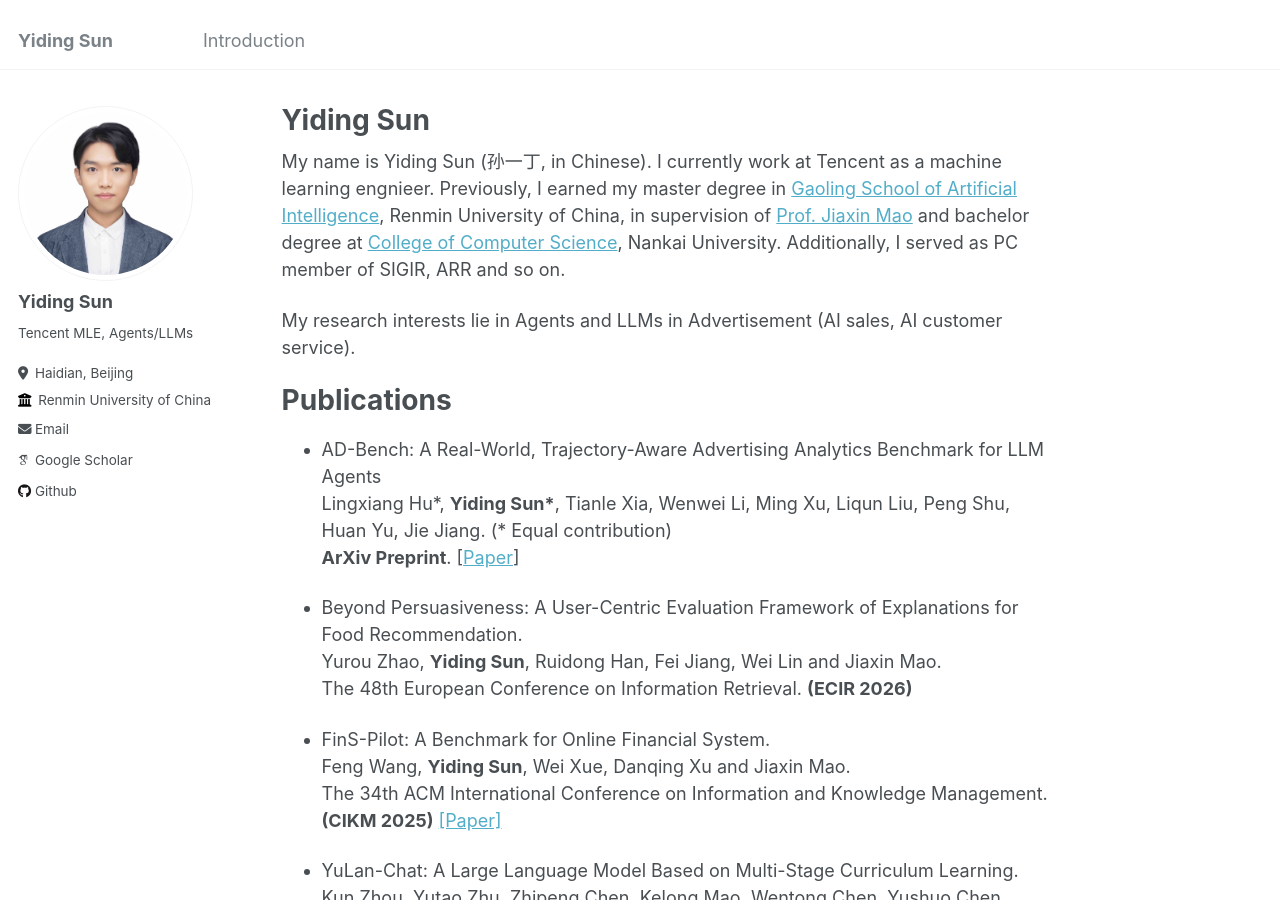
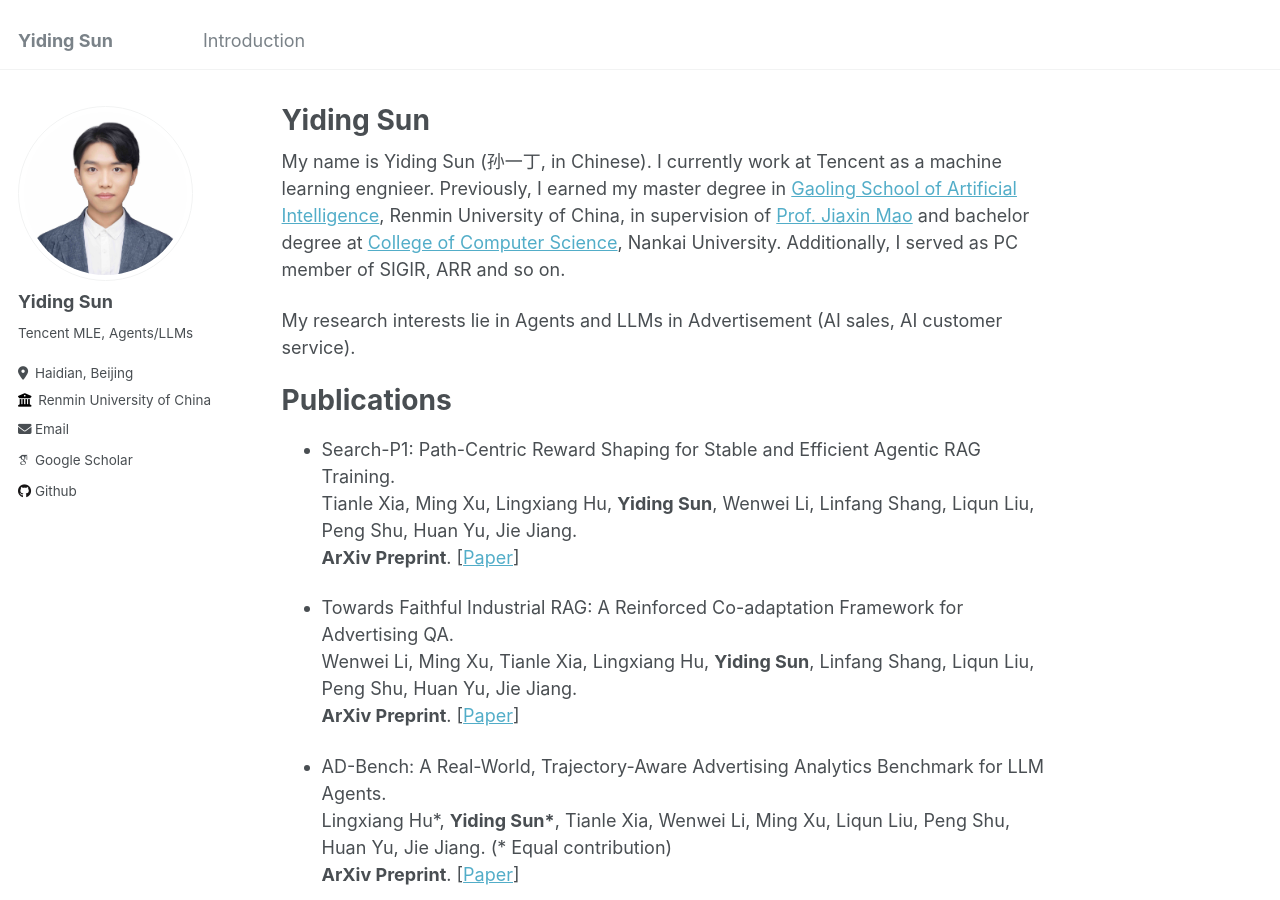
Before and after one commit to Emanual20/Emanual20.github.io, a Jekyll site: the page built from _pages/about.md, in a window 1280 px wide and 900 px high. Built offline with Jekyll 4.4.1, drawn with Linux system fonts in a browser that asks for light colours; some web fonts are replaced.

Commit message:
Update about.md for 3 arxiv preprint paper

```diff
--- a/_pages/about.md
+++ b/_pages/about.md
@@ -14,8 +14,15 @@ My research interests lie in Agents and LLMs in Advertisement (AI sales, AI cust
 
 Publications
 ======
+* Search-P1: Path-Centric Reward Shaping for Stable and Efficient Agentic RAG Training. \
+Tianle Xia, Ming Xu, Lingxiang Hu, **Yiding Sun**, Wenwei Li, Linfang Shang, Liqun Liu, Peng Shu, Huan Yu, Jie Jiang. \
+**ArXiv Preprint**. [[Paper](https://arxiv.org/abs/2602.22576)]
 
-* AD-Bench: A Real-World, Trajectory-Aware Advertising Analytics Benchmark for LLM Agents \
+* Towards Faithful Industrial RAG: A Reinforced Co-adaptation Framework for Advertising QA. \
+Wenwei Li, Ming Xu, Tianle Xia, Lingxiang Hu, **Yiding Sun**, Linfang Shang, Liqun Liu, Peng Shu, Huan Yu, Jie Jiang. \
+**ArXiv Preprint**. [[Paper](https://arxiv.org/abs/2602.22584)]
+
+* AD-Bench: A Real-World, Trajectory-Aware Advertising Analytics Benchmark for LLM Agents. \
 Lingxiang Hu\*, **Yiding Sun\***, Tianle Xia, Wenwei Li, Ming Xu, Liqun Liu, Peng Shu, Huan Yu, Jie Jiang. (\* Equal contribution) \
 **ArXiv Preprint**. [[Paper](https://www.arxiv.org/abs/2602.14257)]
 
```
